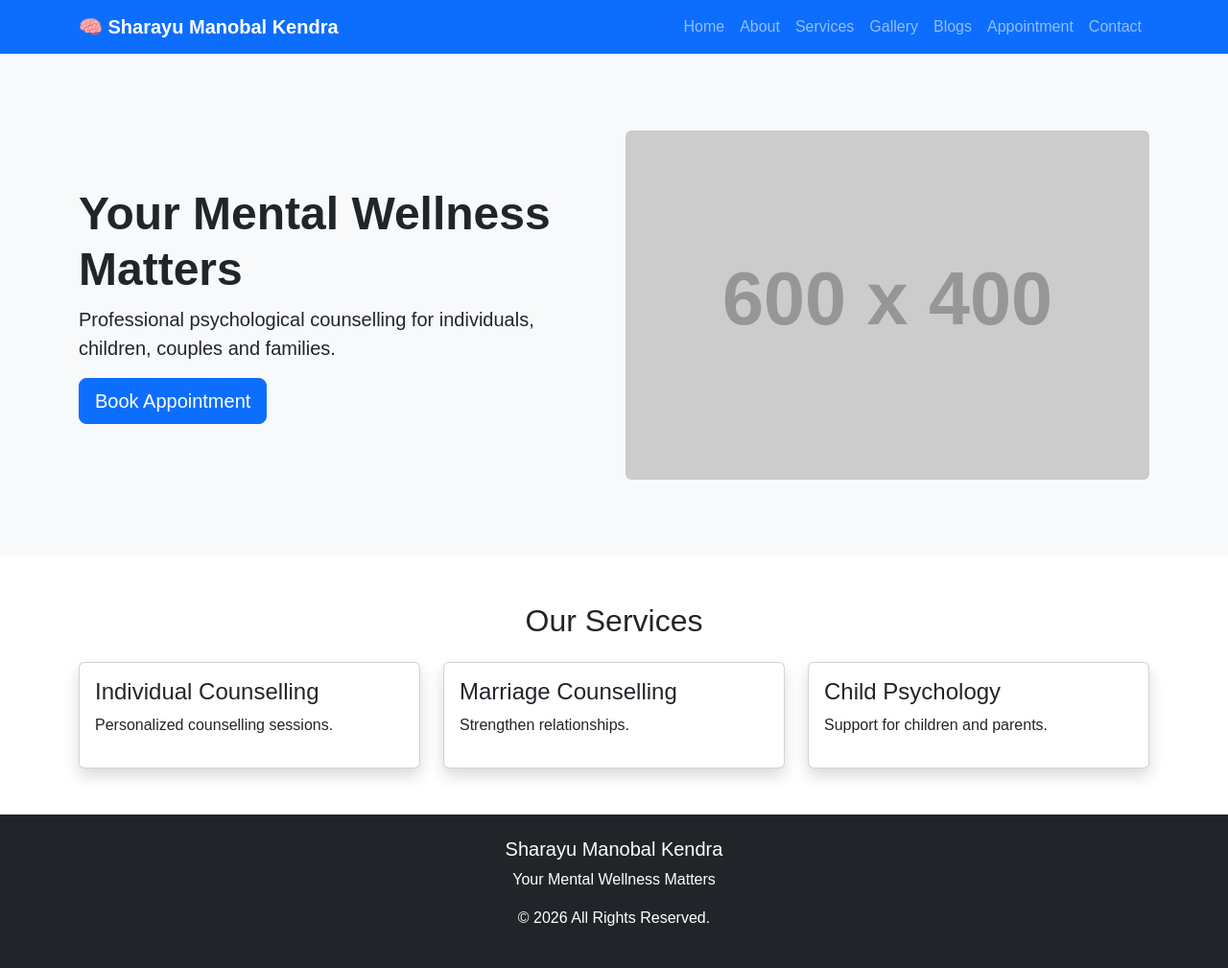
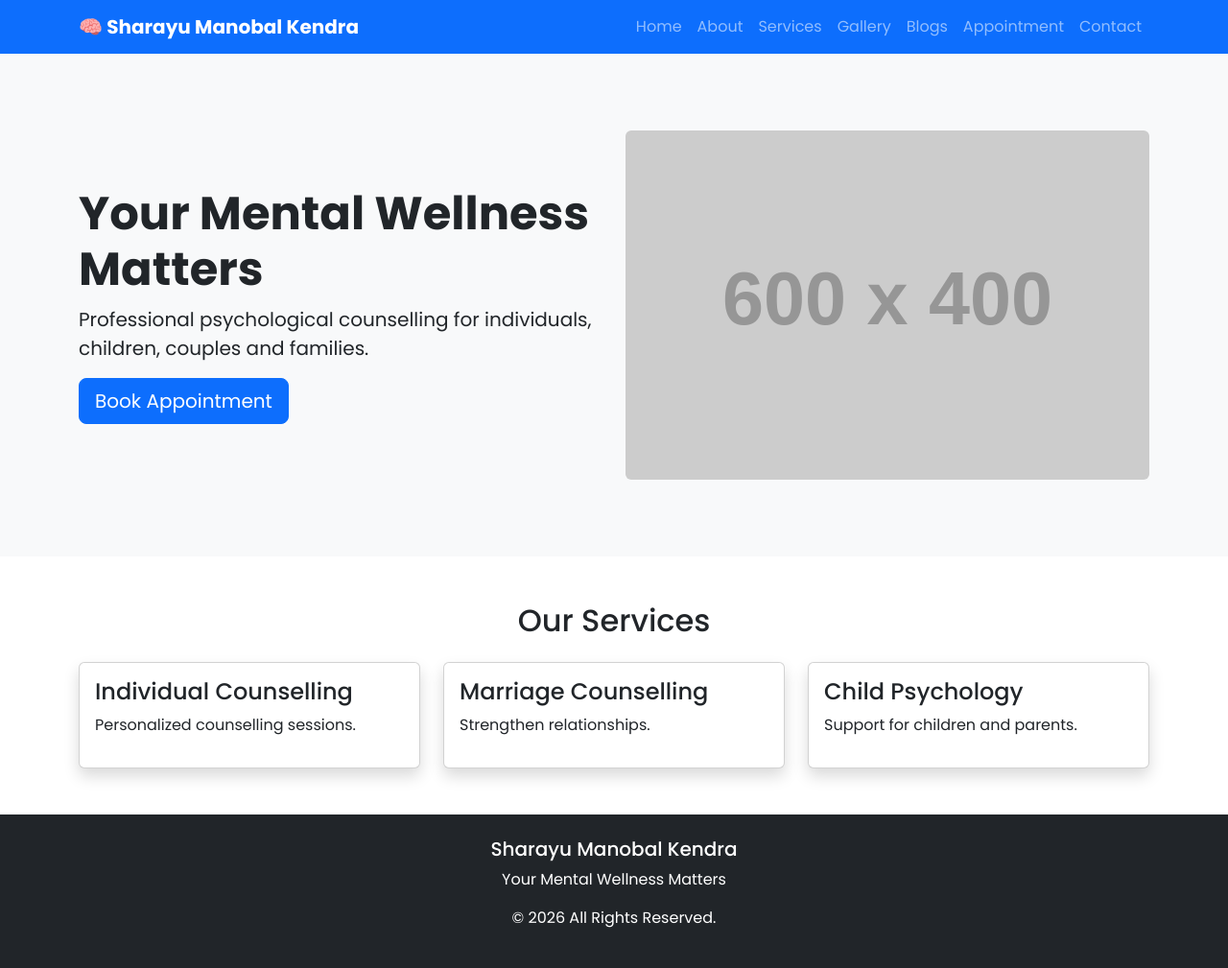
Before and after one commit to SChetan6499/Sharayu-Manobal-Kendra, a Django app: page / in a window 1280 px wide. Shown: the whole page at 96% size. Run offline with Django 5.2, Linux system fonts and the light colour scheme; grey boxes labelled with a size stand in for pictures from a placeholder-image service; some libraries are stand-ins or nearby versions.

Commit message:
Sprint 3 - Professional home page UI sections

```diff
--- a/static/css/style.css
+++ b/static/css/style.css
@@ -1,5 +1,5 @@
 body{
-    font-family: Arial, Helvetica, sans-serif;
+    font-family:'Poppins',sans-serif;
 }
 
 .hero{
--- a/templates/base.html
+++ b/templates/base.html
@@ -11,7 +11,7 @@
     <title>{% block title %}Sharayu Manobal Kendra{% endblock %}</title>
 
     <link href="https://cdn.jsdelivr.net/npm/bootstrap@5.3.8/dist/css/bootstrap.min.css" rel="stylesheet">
-
+    <link href="https://fonts.googleapis.com/css2?family=Poppins:wght@300;400;500;600;700&display=swap" rel="stylesheet">
     <link rel="stylesheet"
         href="https://cdnjs.cloudflare.com/ajax/libs/font-awesome/6.7.2/css/all.min.css">
 
```
Also changed, not shown: static/css/responsive.css (added), static/js/counter.js (added), templates/includes/about_section.html (added), templates/includes/appointment_cta.html (added), templates/includes/blog_preview.html (added), templates/includes/counter.html (added), templates/includes/gallery_preview.html (added), templates/includes/google_map.html (added), templates/includes/hero.html (added), templates/includes/services_section.html (added), templates/includes/testimonial_section.html (added), templates/includes/why_choose_us.html (added).
